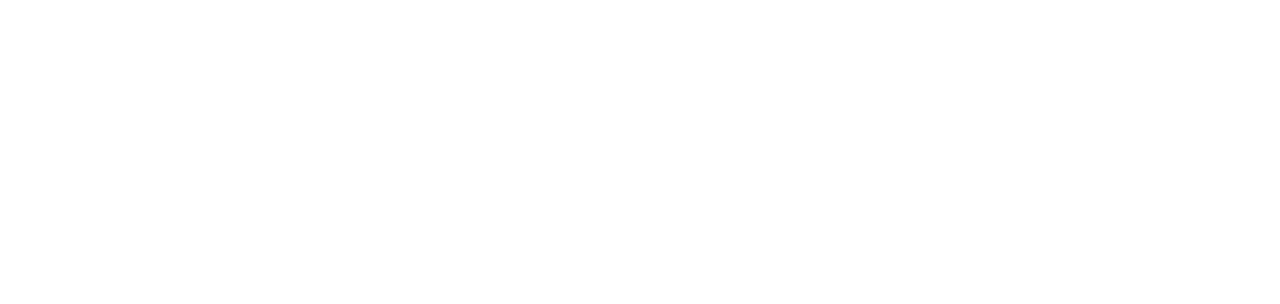
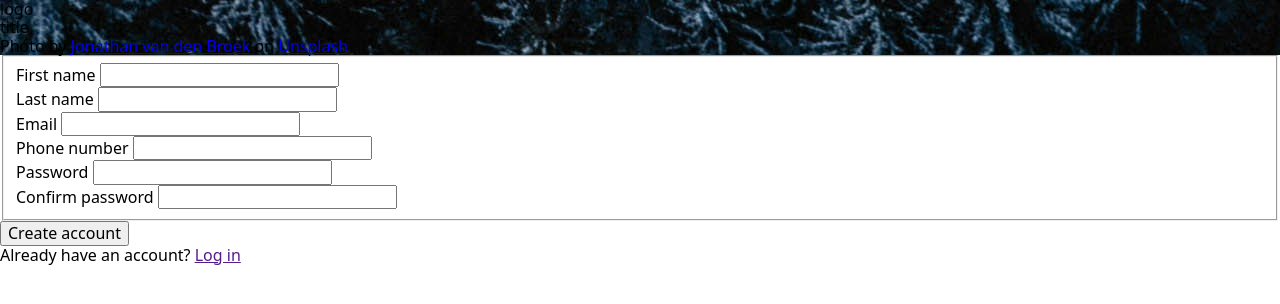
Before and after one commit to snuffeen/Sign-up-Form, a plain HTML site: page index.html in a window 1280 px wide. Drawn offline with nearby package versions, Linux system fonts and the light colour scheme.

Commit message:
base html with form and inputs, imported css reset

```diff
--- a/index.html
+++ b/index.html
@@ -7,6 +7,47 @@
     <link rel="stylesheet" href="styles.css">
 </head>
 <body>
-
+    <div class="hero">
+        <div class="title-background">
+            <div class="small-logo">logo</div>
+            <div class="title">title</div>
+        </div>
+        <div class="credit">
+            Photo by <a href="https://unsplash.com/@jonathanvandenbroek">Jonathan van den Broek</a> on <a href="https://unsplash.com/">Unsplash</a>
+        </div>
+    </div>
+    <div>
+        <div class="dummy-text"></div>
+        <form action="">
+            <fieldset>
+                <div>
+                    <label for="first_name">First name</label>
+                    <input type="text" id="first_name" name="first_name">
+                </div>
+                <div>
+                    <label for="last_name">Last name</label>
+                    <input type="text" id="last_name" name="last_name">
+                </div>
+                <div>
+                    <label for="email">Email</label>
+                    <input type="email" id="user_email" name="user_email">
+                </div>
+                <div>
+                    <label for="phone_number">Phone number</label>
+                    <input type="tel" id="phone_number" name="phone_number">
+                </div>
+                <div>
+                    <label for="password">Password</label>
+                    <input type="password" id="password" name="password">
+                </div>
+                <div>
+                    <label for="confirm_password">Confirm password</label>
+                    <input type="password" id="confirm_password" name="confirm_password">
+                </div>
+            </fieldset>
+            <button type="submit">Create account</button>
+        </form>
+        <div>Already have an account? <a href="">Log in</a></div>
+    </div>
 </body>
 </html>
--- /dev/null
+++ b/modern-normalize.css
@@ -0,0 +1,213 @@
+/*! modern-normalize v3.0.0 | MIT License | https://github.com/sindresorhus/modern-normalize */
+
+/*
+Document
+========
+*/
+
+/**
+Use a better box model (opinionated).
+*/
+
+*,
+::before,
+::after {
+	box-sizing: border-box;
+}
+
+html {
+	/* Improve consistency of default fonts in all browsers. (https://github.com/sindresorhus/modern-normalize/issues/3) */
+	font-family:
+		system-ui,
+		'Segoe UI',
+		Roboto,
+		Helvetica,
+		Arial,
+		sans-serif,
+		'Apple Color Emoji',
+		'Segoe UI Emoji';
+	line-height: 1.15; /* 1. Correct the line height in all browsers. */
+	-webkit-text-size-adjust: 100%; /* 2. Prevent adjustments of font size after orientation changes in iOS. */
+	tab-size: 4; /* 3. Use a more readable tab size (opinionated). */
+}
+
+/*
+Sections
+========
+*/
+
+body {
+	margin: 0; /* Remove the margin in all browsers. */
+}
+
+/*
+Text-level semantics
+====================
+*/
+
+/**
+Add the correct font weight in Chrome and Safari.
+*/
+
+b,
+strong {
+	font-weight: bolder;
+}
+
+/**
+1. Improve consistency of default fonts in all browsers. (https://github.com/sindresorhus/modern-normalize/issues/3)
+2. Correct the odd 'em' font sizing in all browsers.
+*/
+
+code,
+kbd,
+samp,
+pre {
+	font-family:
+		ui-monospace,
+		SFMono-Regular,
+		Consolas,
+		'Liberation Mono',
+		Menlo,
+		monospace; /* 1 */
+	font-size: 1em; /* 2 */
+}
+
+/**
+Add the correct font size in all browsers.
+*/
+
+small {
+	font-size: 80%;
+}
+
+/**
+Prevent 'sub' and 'sup' elements from affecting the line height in all browsers.
+*/
+
+sub,
+sup {
+	font-size: 75%;
+	line-height: 0;
+	position: relative;
+	vertical-align: baseline;
+}
+
+sub {
+	bottom: -0.25em;
+}
+
+sup {
+	top: -0.5em;
+}
+
+/*
+Tabular data
+============
+*/
+
+/**
+Correct table border color inheritance in Chrome and Safari. (https://issues.chromium.org/issues/40615503, https://bugs.webkit.org/show_bug.cgi?id=195016)
+*/
+
+table {
+	border-color: currentcolor;
+}
+
+/*
+Forms
+=====
+*/
+
+/**
+1. Change the font styles in all browsers.
+2. Remove the margin in Firefox and Safari.
+*/
+
+button,
+input,
+optgroup,
+select,
+textarea {
+	font-family: inherit; /* 1 */
+	font-size: 100%; /* 1 */
+	line-height: 1.15; /* 1 */
+	margin: 0; /* 2 */
+}
+
+/**
+Correct the inability to style clickable types in iOS and Safari.
+*/
+
+button,
+[type='button'],
+[type='reset'],
+[type='submit'] {
+	-webkit-appearance: button;
+}
+
+/**
+Remove the padding so developers are not caught out when they zero out 'fieldset' elements in all browsers.
+*/
+
+legend {
+	padding: 0;
+}
+
+/**
+Add the correct vertical alignment in Chrome and Firefox.
+*/
+
+progress {
+	vertical-align: baseline;
+}
+
+/**
+Correct the cursor style of increment and decrement buttons in Safari.
+*/
+
+::-webkit-inner-spin-button,
+::-webkit-outer-spin-button {
+	height: auto;
+}
+
+/**
+1. Correct the odd appearance in Chrome and Safari.
+2. Correct the outline style in Safari.
+*/
+
+[type='search'] {
+	-webkit-appearance: textfield; /* 1 */
+	outline-offset: -2px; /* 2 */
+}
+
+/**
+Remove the inner padding in Chrome and Safari on macOS.
+*/
+
+::-webkit-search-decoration {
+	-webkit-appearance: none;
+}
+
+/**
+1. Correct the inability to style clickable types in iOS and Safari.
+2. Change font properties to 'inherit' in Safari.
+*/
+
+::-webkit-file-upload-button {
+	-webkit-appearance: button; /* 1 */
+	font: inherit; /* 2 */
+}
+
+/*
+Interactive
+===========
+*/
+
+/*
+Add the correct display in Chrome and Safari.
+*/
+
+summary {
+	display: list-item;
+}
--- a/styles.css
+++ b/styles.css
@@ -1 +1,5 @@
-@import 'node_modules/modern-normalize/modern-normalize.css';
+@import '/modern-normalize.css';
+
+.hero {
+    background-image: url('./jonathan-van-den-broek-II1P6vSXd5o-unsplash.jpg');
+}
```
